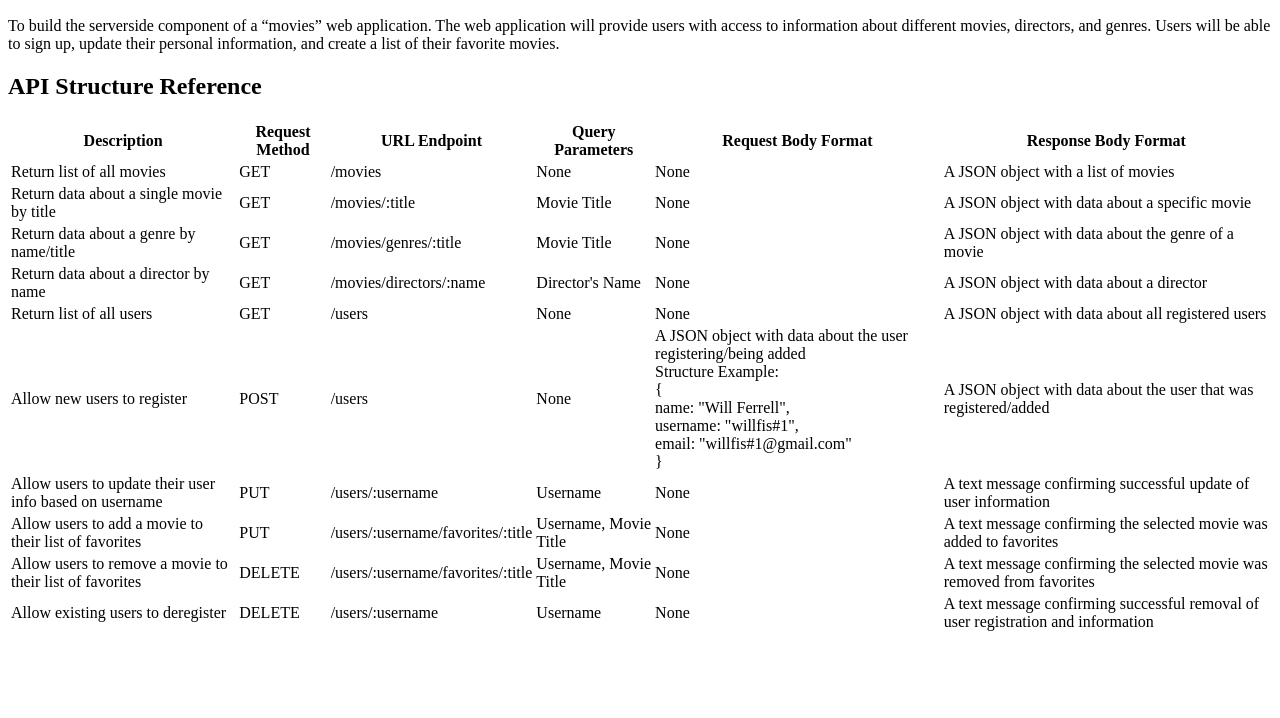
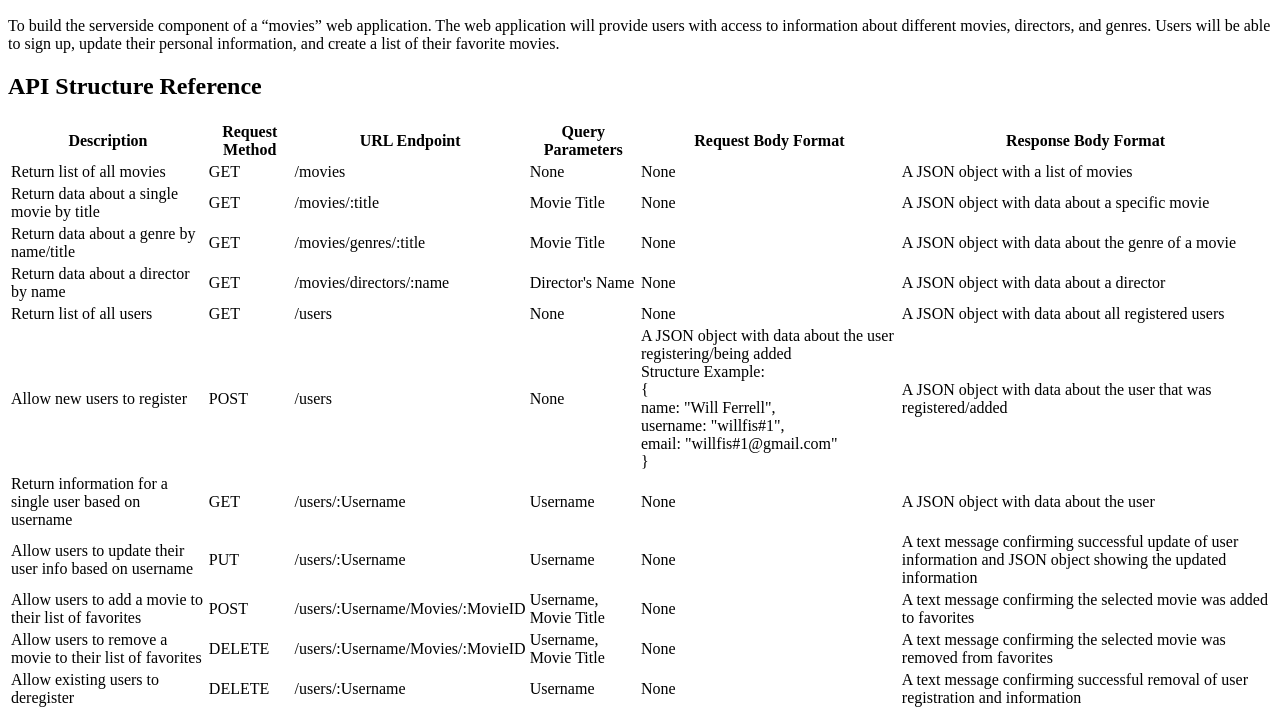
Before and after one commit to mthomp35/movie_api, a website: page public/documentation.html in a window 1280 px wide. Shown: the part 110-828 px from the top of the page. Before the commit the page ends 800 px from the top, so only its background shows below. Drawn offline with Linux system fonts and the light colour scheme.

Commit message:
Update user endpoints and what's returned

```diff
--- a/public/documentation.html
+++ b/public/documentation.html
@@ -79,17 +79,25 @@
             <td>A JSON object with data about the user that was registered/added</td>
         </tr>
         <tr>
+            <td>Return information for a single user based on username</td>
+            <td>GET</td>
+            <td>/users/:Username</td>
+            <td>Username</td>
+            <td>None</td>
+            <td>A JSON object with data about the user</td>
+        </tr>
+        <tr>
             <td>Allow users to update their user info based on username</td>
             <td>PUT</td>
-            <td>/users/:username</td>
+            <td>/users/:Username</td>
             <td>Username</td>
             <td>None</td>
-            <td>A text message confirming successful update of user information</td>
+            <td>A text message confirming successful update of user information and JSON object showing the updated information</td>
         </tr>
         <tr>
             <td>Allow users to add a movie to their list of favorites</td>
-            <td>PUT</td>
-            <td>/users/:username/favorites/:title</td>
+            <td>POST</td>
+            <td>/users/:Username/Movies/:MovieID</td>
             <td>Username, Movie Title</td>
             <td>None</td>
             <td>A text message confirming the selected movie was added to favorites</td>
@@ -97,7 +105,7 @@
         <tr>
             <td>Allow users to remove a movie to their list of favorites</td>
             <td>DELETE</td>
-            <td>/users/:username/favorites/:title</td>
+            <td>/users/:Username/Movies/:MovieID</td>
             <td>Username, Movie Title</td>
             <td>None</td>
             <td>A text message confirming the selected movie was removed from favorites</td>
@@ -105,7 +113,7 @@
         <tr>
             <td>Allow existing users to deregister</td>
             <td>DELETE</td>
-            <td>/users/:username</td>
+            <td>/users/:Username</td>
             <td>Username</td>
             <td>None</td>
             <td>A text message confirming successful removal of user registration and information</td>
```
